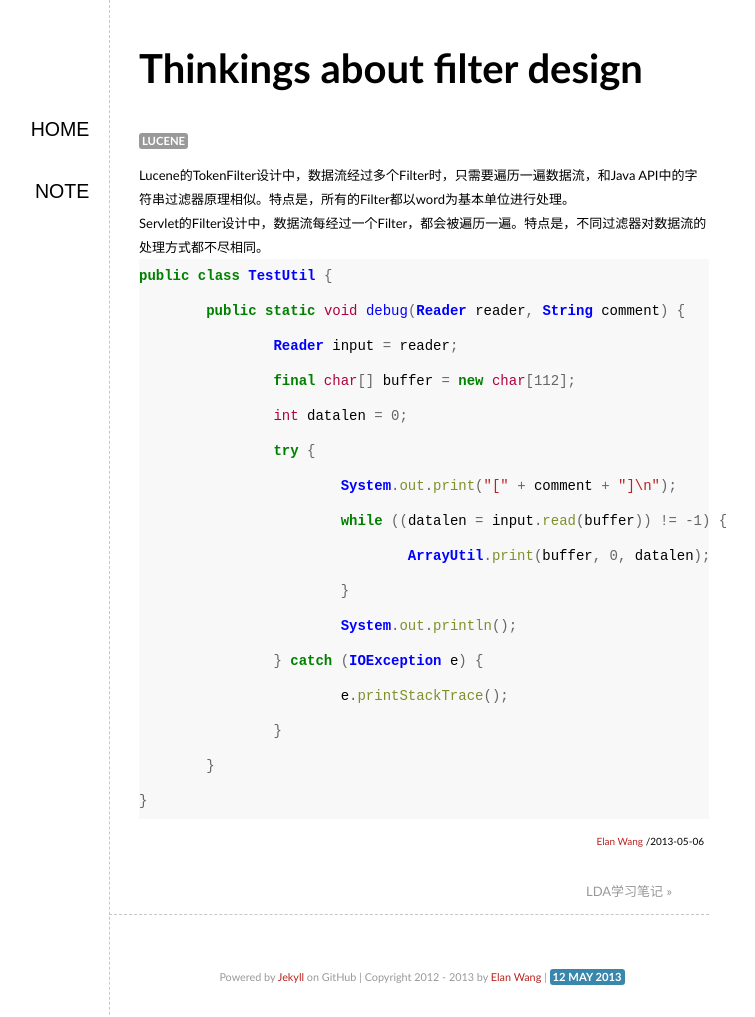
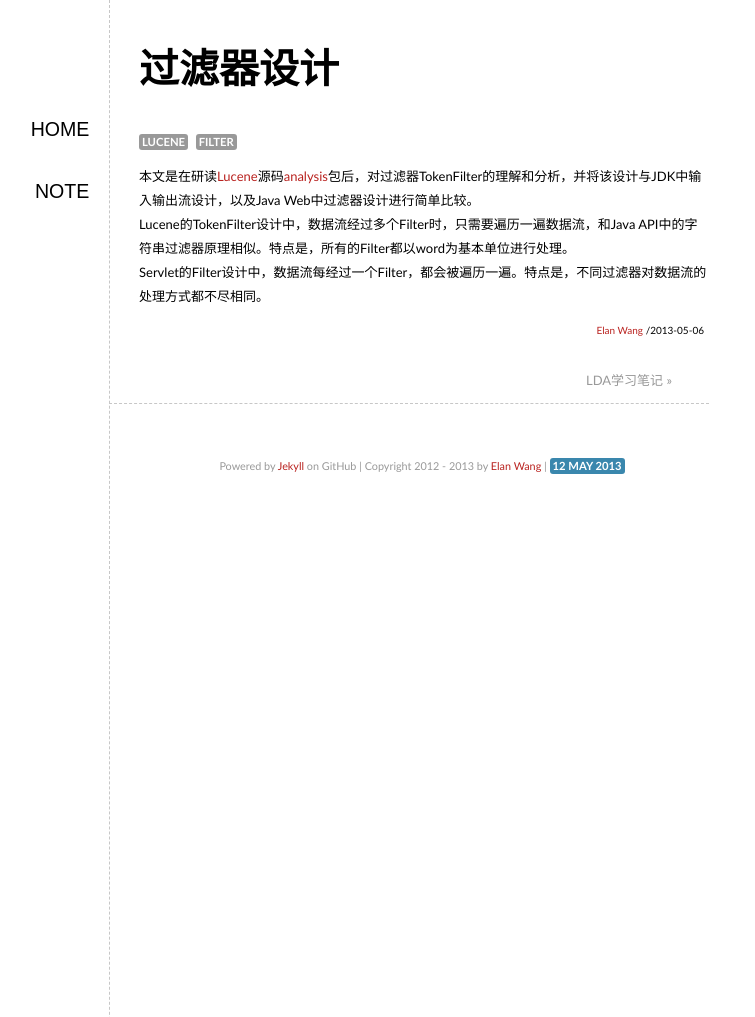
Before and after one commit to elan2wang/note, a Jekyll site: the page built from _posts/2013-05-06-filter-design-pattern.md, in a window 1280 px wide and 1017 px high. Shown: the whole window, without its empty margins (291-1046 px from the left). Built offline with Jekyll 4.4.1, drawn with Linux system fonts in a browser that asks for light colours.

Commit message:
edit filter design pattern

```diff
--- a/_posts/2013-05-06-filter-design-pattern.md
+++ b/_posts/2013-05-06-filter-design-pattern.md
@@ -1,28 +1,10 @@
 ---
 layout: post
-title: Thinkings about filter design
-tags: Lucene
+title: 过滤器设计
+tags: Lucene Filter
+categories: 设计模式
 ---
-
+本文是在研读[Lucene](http://lucene.apache.org/)源码[analysis](http://www.docjar.com/docs/api/org/apache/lucene/analysis/package-index.html)包后，对过滤器TokenFilter的理解和分析，并将该设计与JDK中输入输出流设计，以及Java Web中过滤器设计进行简单比较。
 Lucene的TokenFilter设计中，数据流经过多个Filter时，只需要遍历一遍数据流，和Java API中的字符串过滤器原理相似。特点是，所有的Filter都以word为基本单位进行处理。
 
 Servlet的Filter设计中，数据流每经过一个Filter，都会被遍历一遍。特点是，不同过滤器对数据流的处理方式都不尽相同。
-
-{% highlight java %}
-public class TestUtil {
-	public static void debug(Reader reader, String comment) {
-		Reader input = reader;
-		final char[] buffer = new char[112];
-		int datalen = 0;
-		try {
-			System.out.print("[" + comment + "]\n");
-			while ((datalen = input.read(buffer)) != -1) {
-				ArrayUtil.print(buffer, 0, datalen);
-			}
-			System.out.println();
-		} catch (IOException e) {
-			e.printStackTrace();
-		}
-	}
-}
-{% endhighlight %}
```
